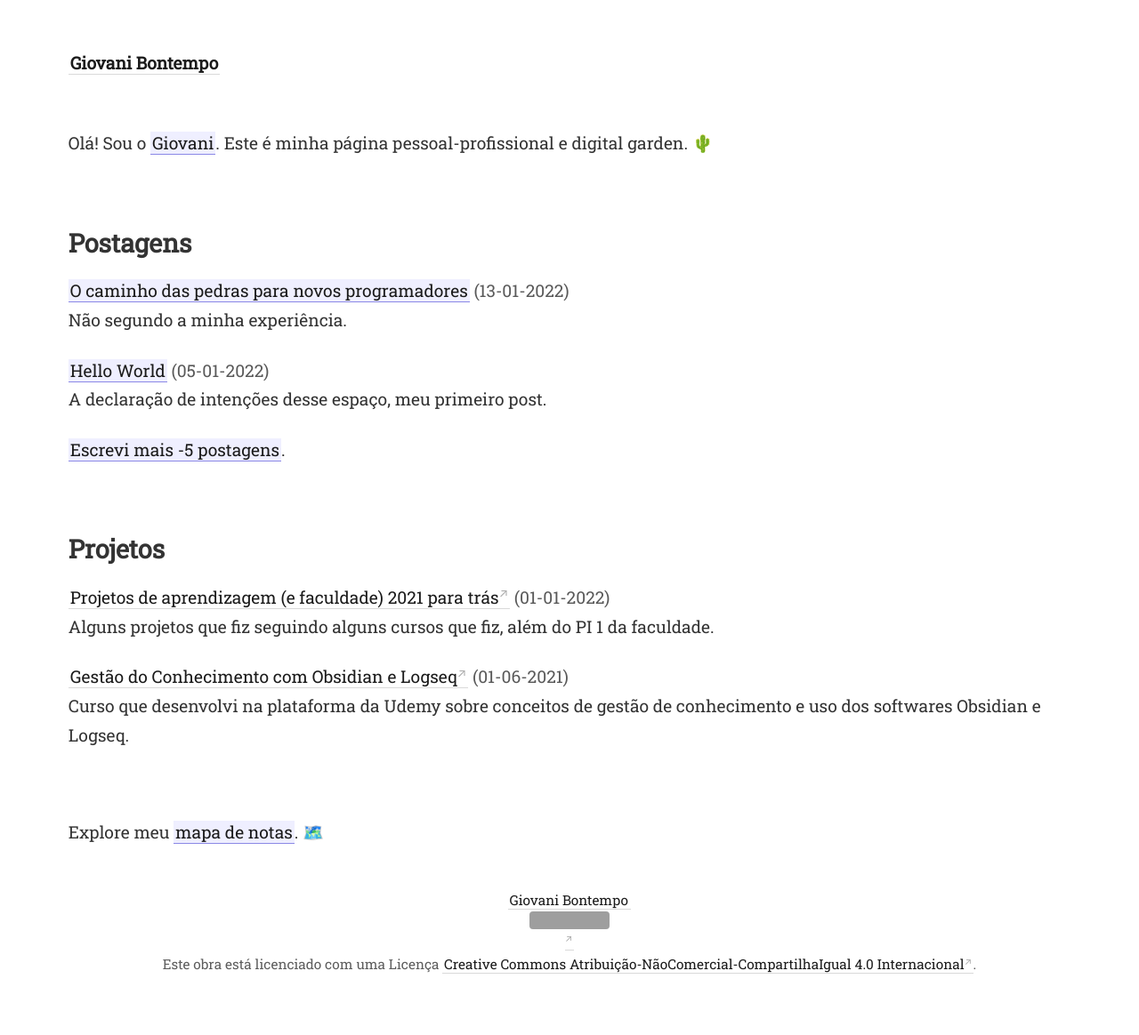
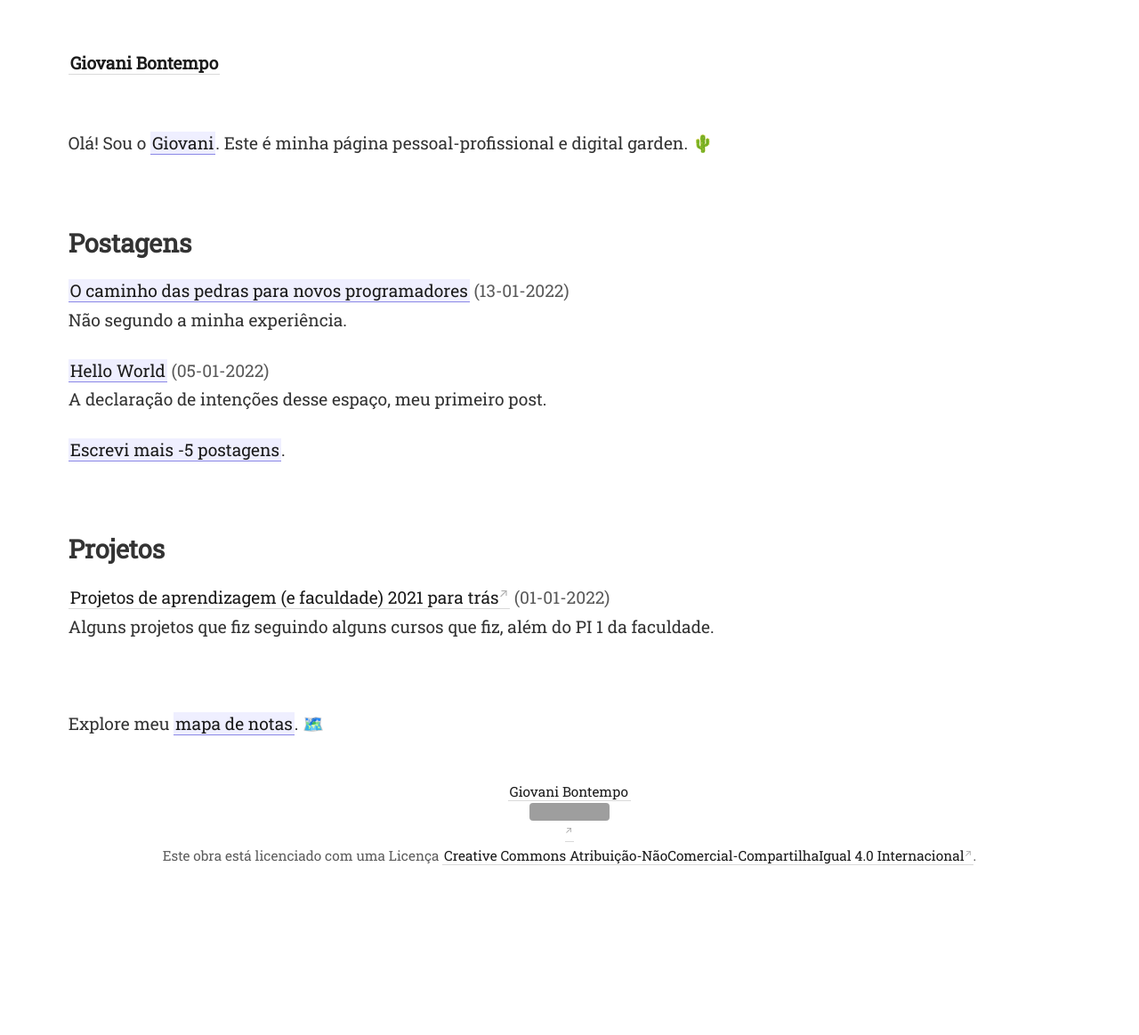
Before and after one commit to gio-bon/MyDigitalGarden, a Jekyll site: the page built from _pages/index.md, in a window 1280 px wide. Shown: the whole page at 89% size. Built offline with Jekyll 4.4.1, drawn with Linux system fonts in a browser that asks for light colours; after the commit the page ends 1042 px from its top, so only the background shows below that; grey boxes are pictures that could not be loaded.

Commit message:
03/05/22

```diff
--- a/_data/projects.yml
+++ b/_data/projects.yml
@@ -2,8 +2,3 @@
   description_html: Alguns projetos que fiz seguindo alguns cursos que fiz, além do PI 1 da faculdade.
   url: https://gist.github.com/gio-bon/ca5067d27bdcf70ac30a15bef404fb67
   date: 2022-01-01
-
-- name: Gestão do Conhecimento com Obsidian e Logseq
-  description_html: Curso que desenvolvi na plataforma da Udemy sobre conceitos de gestão de conhecimento e uso dos softwares Obsidian e Logseq.
-  url: https://www.udemy.com/course/gestao-do-conhecimento-pessoal-pkm/
-  date: 2021-06-01
```
